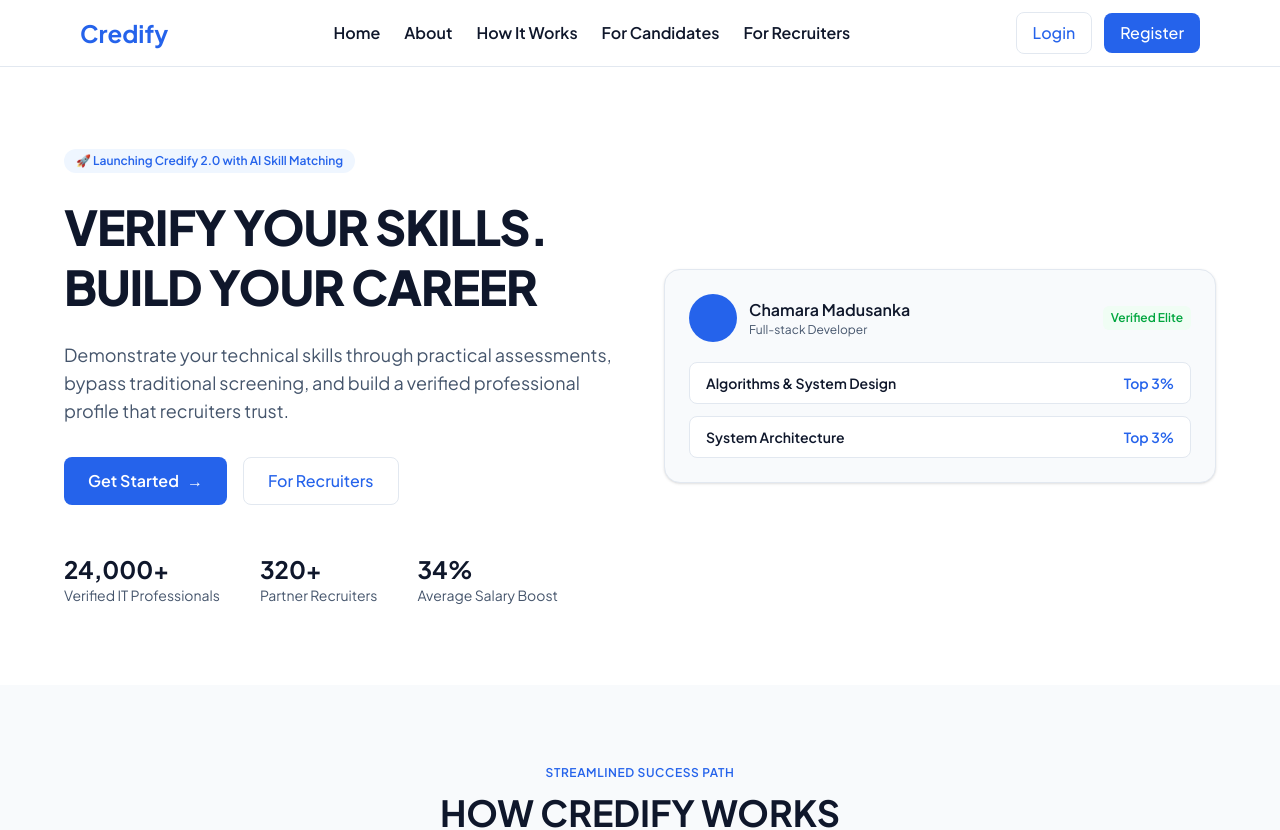
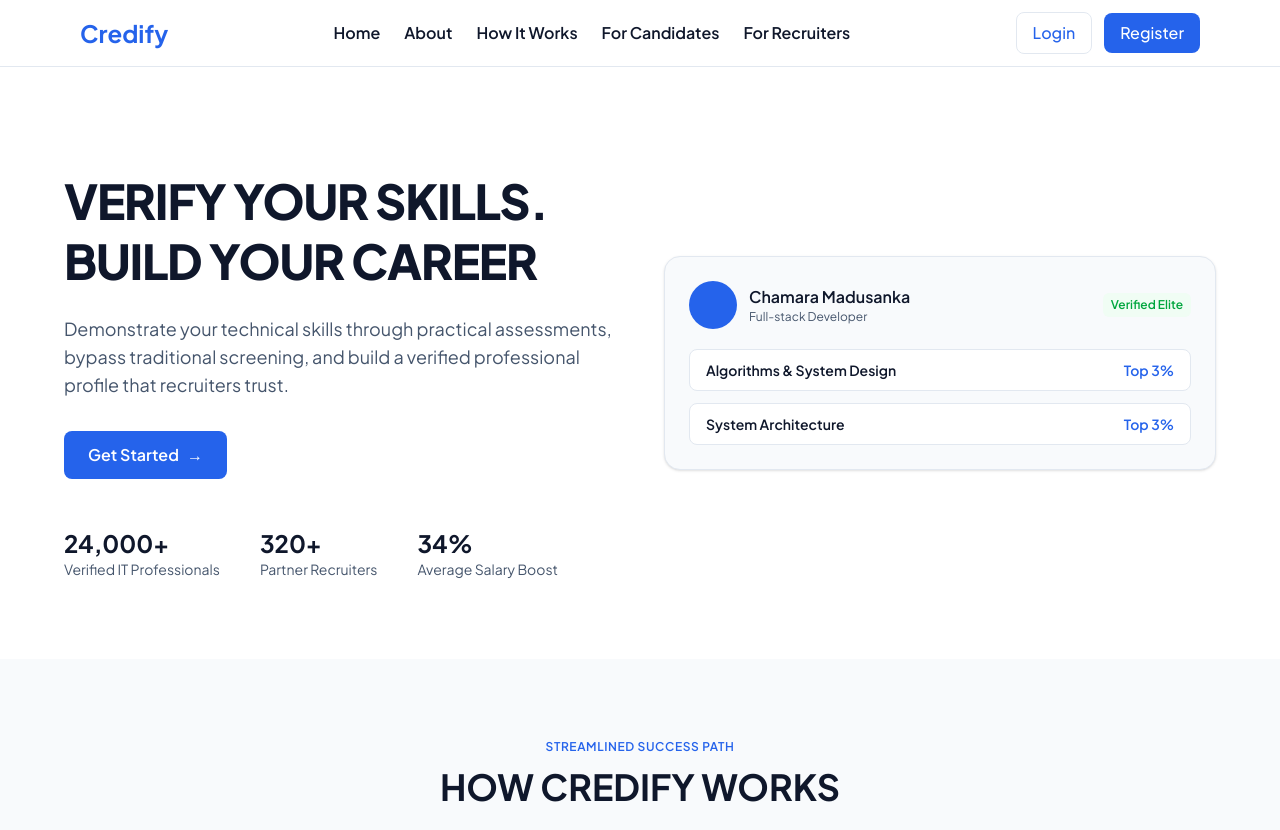
Before and after one commit to kaushalya4646/Credify-, a React (Vite) app in the folder client/: page / in a window 1280 px wide. Shown: the top 830 px of the page. Built offline with nearby package versions, Linux system fonts and the light colour scheme.

Commit message:
span message and recruiter button removed

```diff
--- a/client/src/components/Hero.jsx
+++ b/client/src/components/Hero.jsx
@@ -17,10 +17,6 @@
       <div className="mx-auto grid max-w-6xl items-center gap-12 lg:grid-cols-2">
         {/* Left side */}
         <div>
-          <span className="inline-block rounded-full bg-blue-50 px-3 py-1 text-xs font-semibold text-primary">
-            🚀 Launching Credify 2.0 with AI Skill Matching
-          </span>
-
           <h1 className="mt-6 text-4xl font-extrabold uppercase leading-tight tracking-tight text-slate-900 md:text-5xl">
             Verify your skills.
             <br />
@@ -39,12 +35,6 @@
               className="flex min-h-12 items-center justify-center gap-2 rounded-lg bg-primary px-6 font-semibold text-white hover:bg-primary-dark"
             >
               Get Started <span aria-hidden="true">→</span>
-            </Link>
-            <Link
-              to="/register"
-              className="flex min-h-12 items-center justify-center rounded-lg border border-slate-200 px-6 font-medium text-primary hover:bg-slate-50"
-            >
-              For Recruiters
             </Link>
           </div>
 
```
